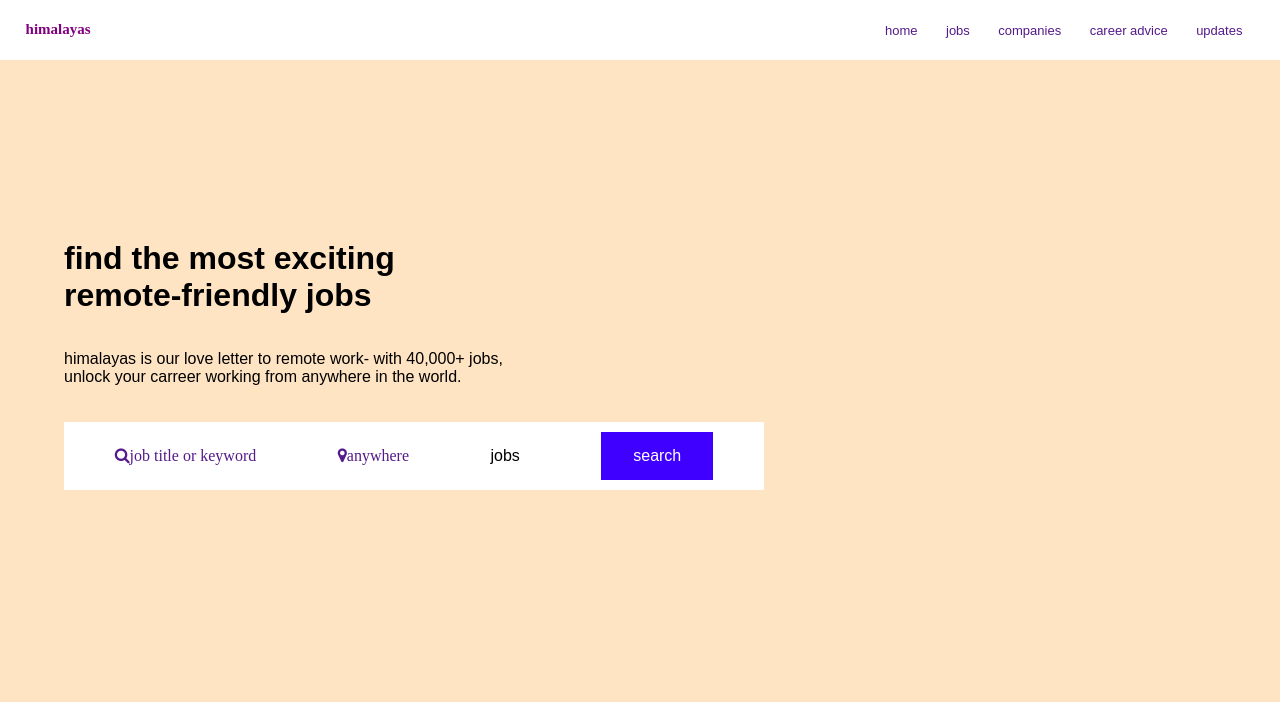
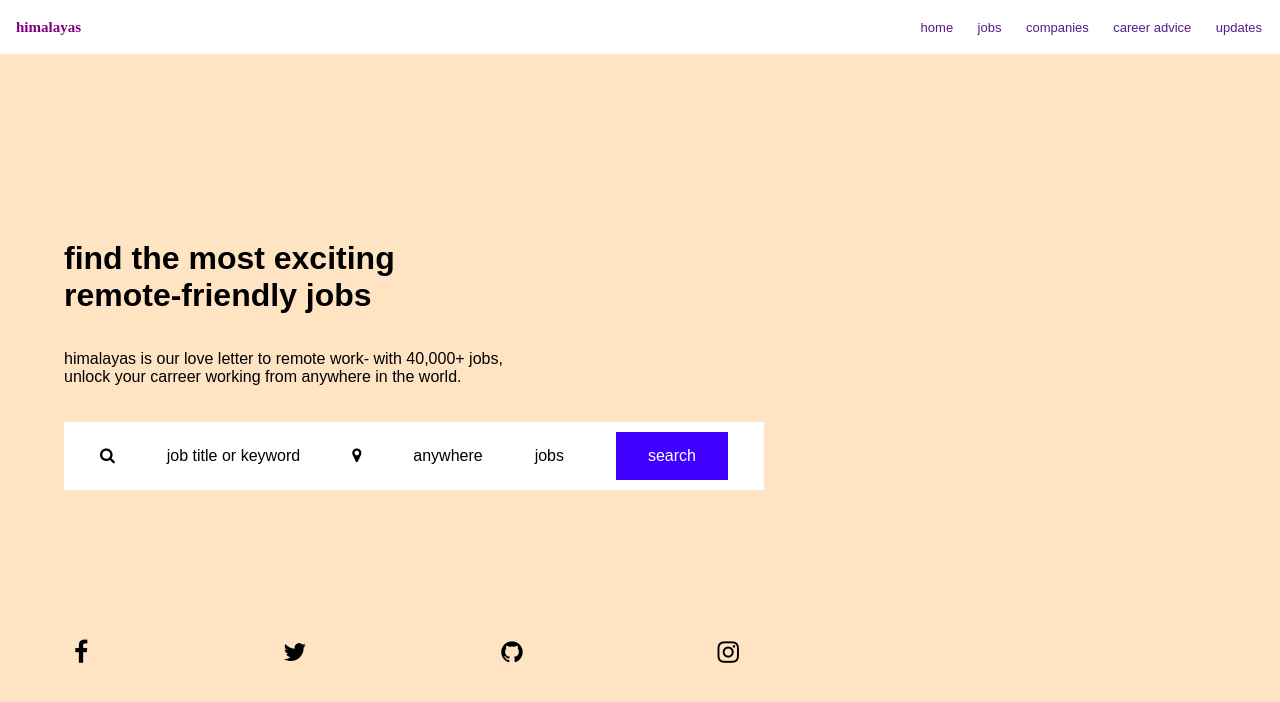
Before and after one commit to Nadette1/Home_Page, a plain HTML site: page index.html in a window 1280 px wide. Drawn offline with Linux system fonts and the light colour scheme.

Commit message:
modified css and html

```diff
--- a/css/index.css
+++ b/css/index.css
@@ -28,7 +28,7 @@ h2 {
 
 nav {
     display: flex;
-    padding: 1% 2%;
+    padding: 8px 8px 8px 16px;
     justify-content: space-between;
     align-items: center;
     background-color: white;
@@ -38,7 +38,7 @@ nav {
 .nav-links ul li {
     list-style-type: none;
     display: inline-block;
-    padding: 8px 12px;
+    padding: 10px;
     position: relative;
 }
 
@@ -70,6 +70,10 @@ nav {
     background-color: white;
 }
 
+.search a {
+    color: #000000;
+
+}
 
 
 .btn {
@@ -82,3 +86,19 @@ nav {
     display: inline-block;
     font-size: 16px;
 }
+
+footer {
+    display: flex;
+    justify-content: space-between;
+    padding: 10px;
+    margin-right: 15px;
+    font-size: 25px;
+    align-items: center;
+    margin-top: 20%;
+}
+
+@media only screen and (max-width: 768px) {
+    [class*="search"] {
+        width: 100%;
+    }
+}
--- a/index.html
+++ b/index.html
@@ -31,16 +31,20 @@
             <p>himalayas is our love letter to remote work- with 40,000+ jobs,<br>
                 unlock your carreer working from anywhere in the world.</p><br><br>
             <div class="search">
-                <a href="" target="_blank"><i class="fa fa-search">job title or keyword</i></a>
-                <a href="" target="_blank"><i class="fa fa-map-marker">anywhere</i></a>
+                <a href="" target="_blank"><i class="fa fa-search"></i></a>job title or keyword
+                <a href="" target="_blank"><i class="fa fa-map-marker"></i></a>anywhere
                 <p>jobs</p>
                 <button class="btn">search</button>
 
             </div>
 
-            <div class="footer">
-                <i></i>
-            </div>
+            <footer>
+                <i class="fa fa-facebook"></i>
+                <i class="fa fa-twitter"></i>
+                <i class="fa fa-github"></i>
+                <i class="fa fa-instagram"></i>
+            </footer>
+
         </div>
 
     </div>
```
